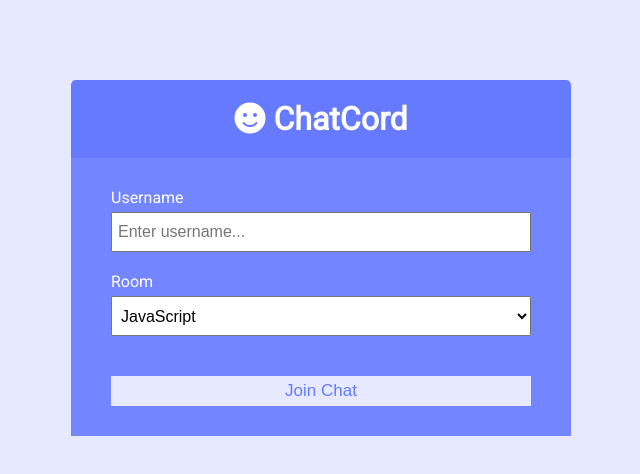
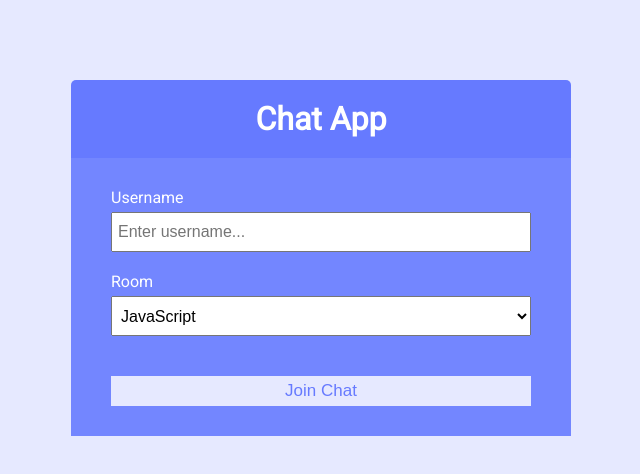
Before and after one commit to berkaydursun/Chat-App, a website: page public/index.html in a window 1280 px wide. Shown: the whole page, without its empty margins (319-959 px from the left). Drawn offline with Linux system fonts and the light colour scheme.

Commit message:
Chat App v1.0.0

```diff
--- a/public/index.html
+++ b/public/index.html
@@ -16,7 +16,7 @@
 	<body>
 		<div class="join-container">
 			<header class="join-header">
-				<h1><i class="fas fa-smile"></i> ChatCord</h1>
+				<h1>Chat App</h1>
 			</header>
 			<main class="join-main">
 				<form action="chat.html">
```
